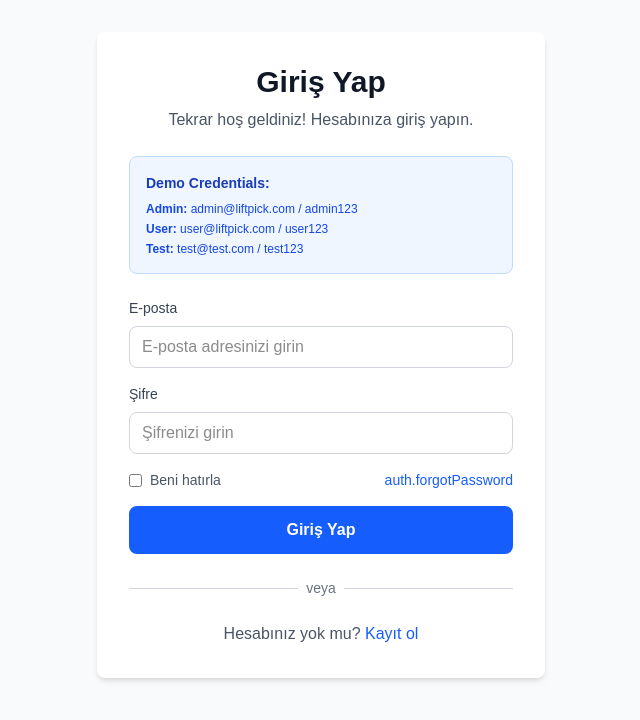
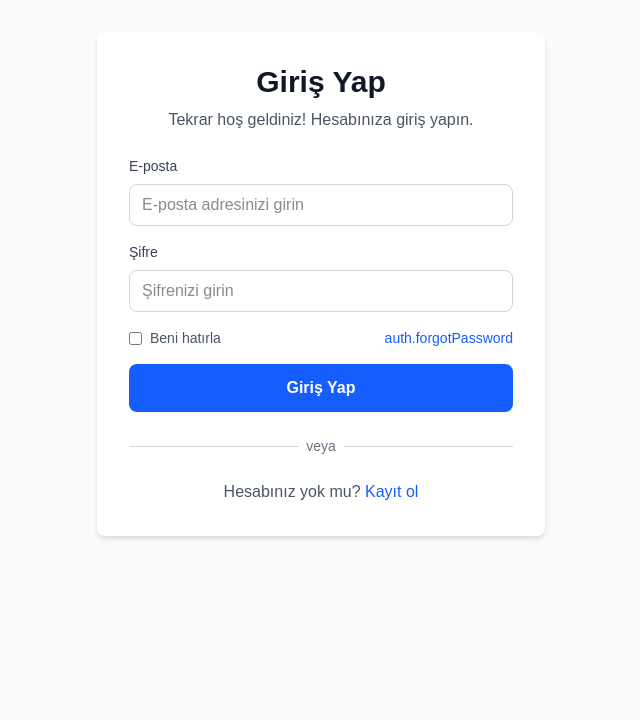
Before and after one commit to sabo64053-pixel/l-ftt, a Next.js app: page /login in a window 1280 px wide. Shown: the top 720 px of the page, without its empty margins (319-959 px from the left). Built offline with nearby package versions, Linux system fonts and the light colour scheme.

Commit message:
Remove demo credentials from login page

```diff
--- a/pages/login.js
+++ b/pages/login.js
@@ -93,16 +93,6 @@ const Login = () => {
               <p className="text-gray-600">
                 {t('auth.login.subtitle')}
               </p>
-            </div>
-
-            {/* Demo Credentials */}
-            <div className="bg-blue-50 border border-blue-200 rounded-lg p-4 mb-6">
-              <h3 className="text-sm font-semibold text-blue-800 mb-2">Demo Credentials:</h3>
-              <div className="text-xs text-blue-700 space-y-1">
-                <p><strong>Admin:</strong> admin@liftpick.com / admin123</p>
-                <p><strong>User:</strong> user@liftpick.com / user123</p>
-                <p><strong>Test:</strong> test@test.com / test123</p>
-              </div>
             </div>
 
             {errors.general && (
```
